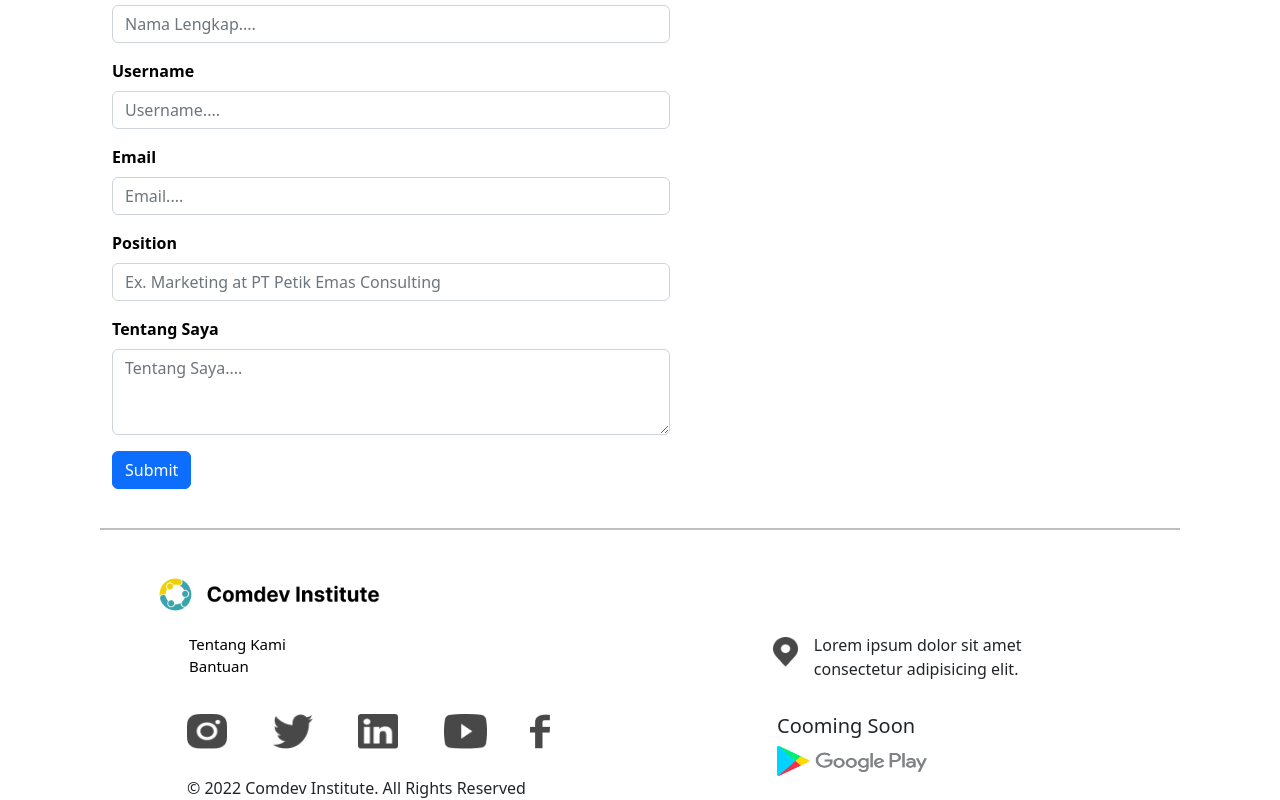
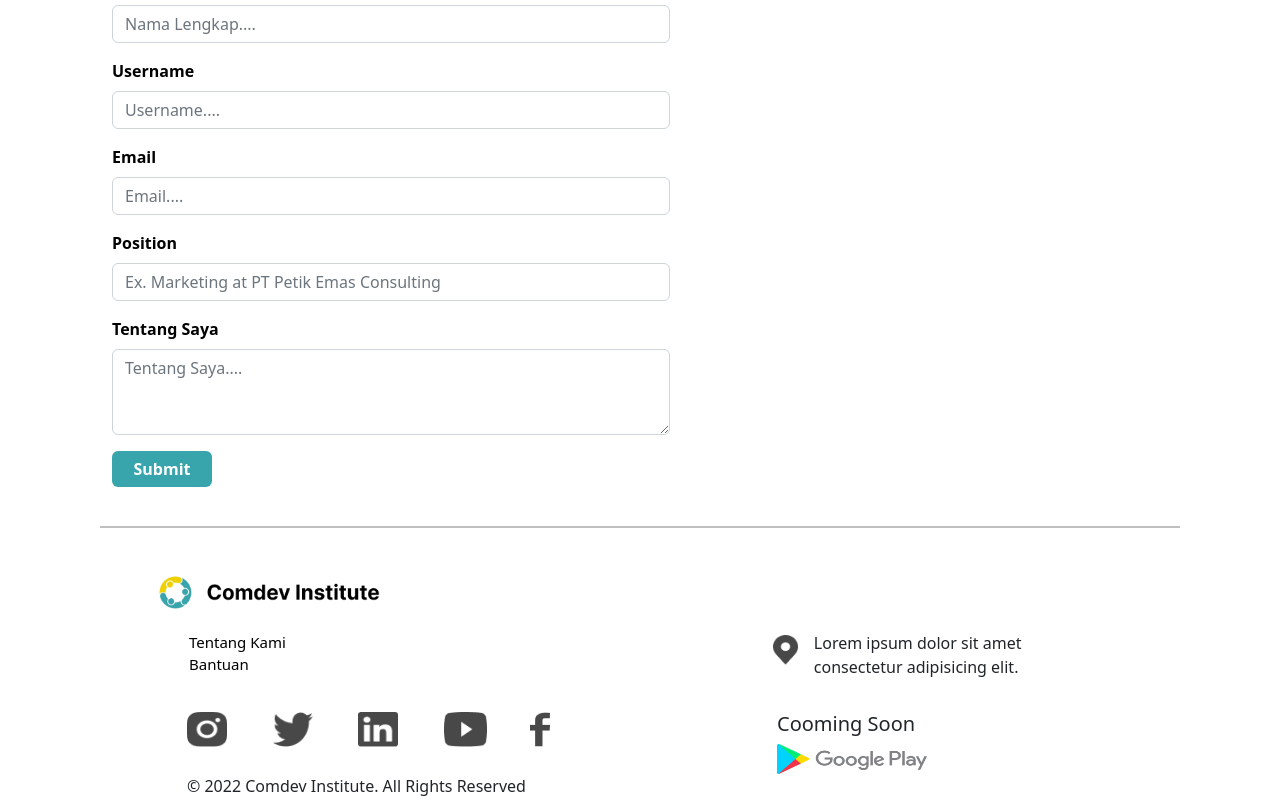
Before and after one commit to ervindwik/fe-comdev, a React (Create React App) app: page /profile/settingprofile in a window 1280 px wide. Shown: the part 452-1252 px from the top of the page. Built offline with nearby package versions, Linux system fonts and the light colour scheme.

Commit message:
chore: update button submit

```diff
--- a/src/Styles/SettingProfile.css
+++ b/src/Styles/SettingProfile.css
@@ -43,18 +43,18 @@
     font-weight: bold;
 }
 
-/* .btn.btn-primary.btn-submit {
+.btn.btn-primary.btn-submit {
     background-color: #38A5AD;
     border: none;
     color: #ffffff;
     font-weight: bold;
     width: 100px;
     text-align: center;
-} */
+}
 
-/* .btn.btn-primary.btn-submit:hover {
+.btn.btn-primary.btn-submit:hover {
     background-color: #5ac0c7;
-} */
+}
 
 .btn.btn-primary.btn-upload-foto {
     border-radius: 0%;
```
